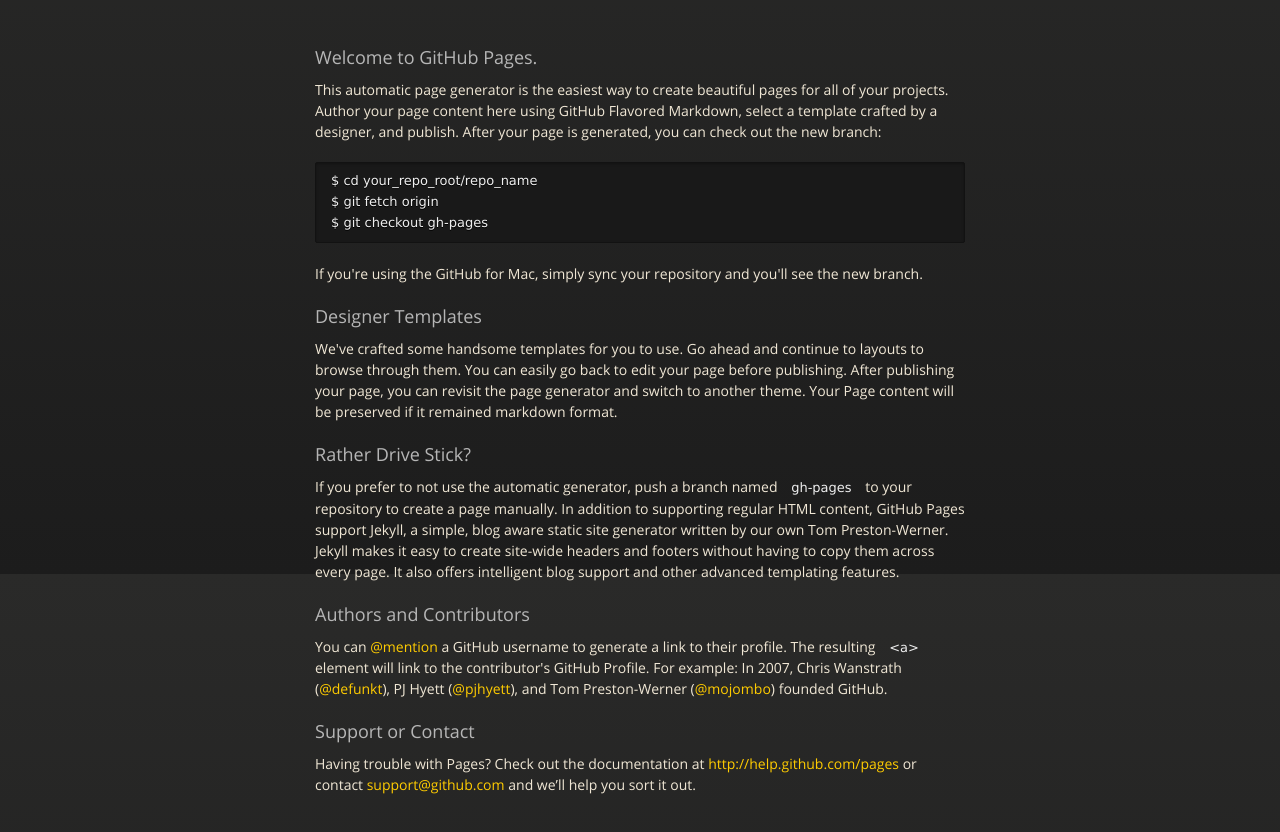
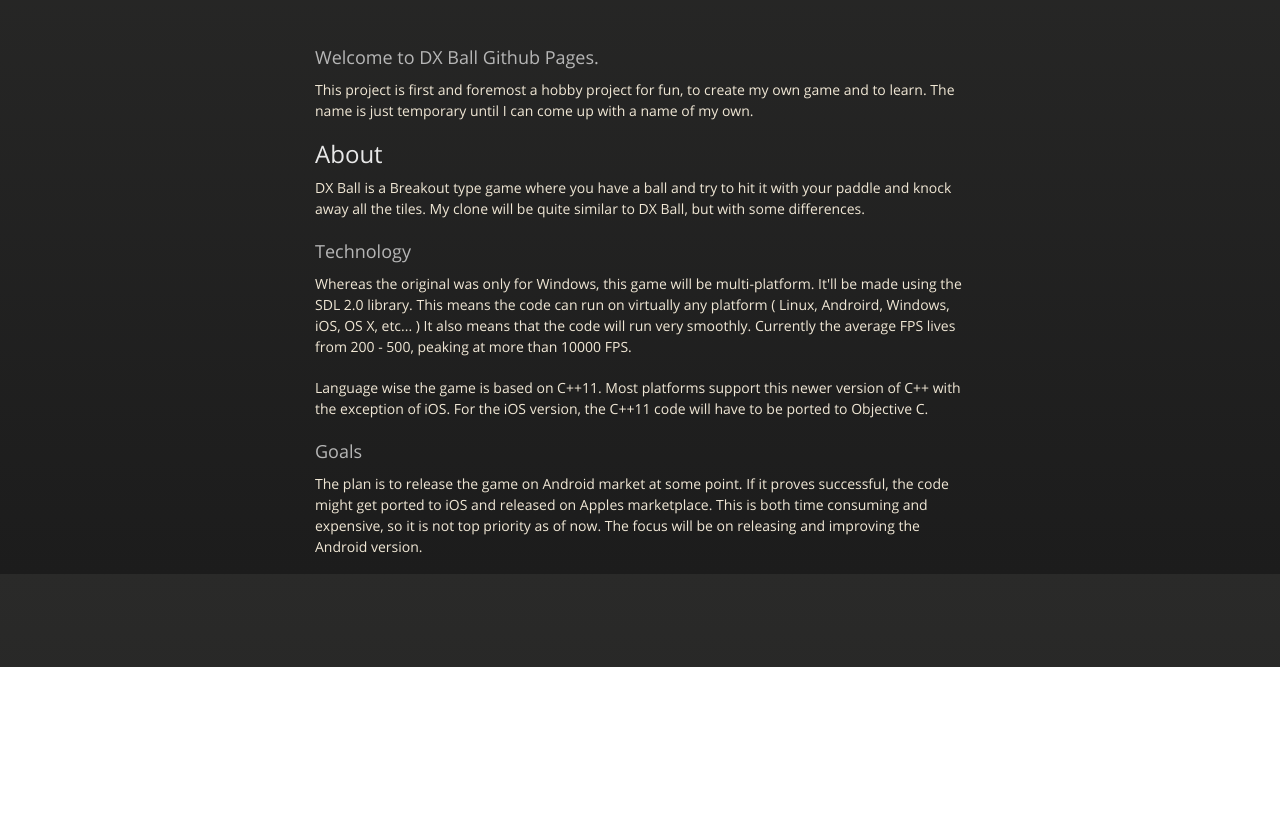
Before and after one commit to olevegard/DXBall, a plain HTML site: page index.html in a window 1280 px wide. Shown: the part 226-1058 px from the top of the page. After the commit the page ends 893 px from the top, so only its background shows below. Drawn offline with nearby package versions, Linux system fonts and the light colour scheme.

```diff
--- a/index.html
+++ b/index.html
@@ -39,36 +39,26 @@
         </div>
 
         <h3>
-<a name="welcome-to-github-pages" class="anchor" href="#welcome-to-github-pages"><span class="octicon octicon-link"></span></a>Welcome to GitHub Pages.</h3>
+<a name="welcome-to-dx-ball-github-pages" class="anchor" href="#welcome-to-dx-ball-github-pages"><span class="octicon octicon-link"></span></a>Welcome to DX Ball Github Pages.</h3>
 
-<p>This automatic page generator is the easiest way to create beautiful pages for all of your projects. Author your page content here using GitHub Flavored Markdown, select a template crafted by a designer, and publish. After your page is generated, you can check out the new branch:</p>
+<p>This project is first and foremost a hobby project for fun, to create my own game and to learn. The name is just temporary until I can come up with a name of my own. </p>
 
-<pre><code>$ cd your_repo_root/repo_name
-$ git fetch origin
-$ git checkout gh-pages
-</code></pre>
+<h2>
+<a name="about" class="anchor" href="#about"><span class="octicon octicon-link"></span></a>About</h2>
 
-<p>If you're using the GitHub for Mac, simply sync your repository and you'll see the new branch.</p>
+<p>DX Ball is a Breakout type game where you have a ball and try to hit it with your paddle and knock away all the tiles. My clone will be quite similar to DX Ball, but with some differences. </p>
 
 <h3>
-<a name="designer-templates" class="anchor" href="#designer-templates"><span class="octicon octicon-link"></span></a>Designer Templates</h3>
+<a name="technology" class="anchor" href="#technology"><span class="octicon octicon-link"></span></a>Technology</h3>
 
-<p>We've crafted some handsome templates for you to use. Go ahead and continue to layouts to browse through them. You can easily go back to edit your page before publishing. After publishing your page, you can revisit the page generator and switch to another theme. Your Page content will be preserved if it remained markdown format.</p>
+<p>Whereas the original was only for Windows, this game will be multi-platform. It'll be made using the SDL 2.0 library. This means the code can run on virtually any platform ( Linux, Androird, Windows, iOS, OS X, etc... ) It also means that the code will run very smoothly. Currently the average FPS lives from 200 - 500, peaking at more than 10000 FPS. </p>
+
+<p>Language wise the game is based on C++11. Most platforms support this newer version of C++ with the exception of iOS. For the iOS version, the C++11 code will have to be ported to Objective C. </p>
 
 <h3>
-<a name="rather-drive-stick" class="anchor" href="#rather-drive-stick"><span class="octicon octicon-link"></span></a>Rather Drive Stick?</h3>
+<a name="goals" class="anchor" href="#goals"><span class="octicon octicon-link"></span></a>Goals</h3>
 
-<p>If you prefer to not use the automatic generator, push a branch named <code>gh-pages</code> to your repository to create a page manually. In addition to supporting regular HTML content, GitHub Pages support Jekyll, a simple, blog aware static site generator written by our own Tom Preston-Werner. Jekyll makes it easy to create site-wide headers and footers without having to copy them across every page. It also offers intelligent blog support and other advanced templating features.</p>
-
-<h3>
-<a name="authors-and-contributors" class="anchor" href="#authors-and-contributors"><span class="octicon octicon-link"></span></a>Authors and Contributors</h3>
-
-<p>You can <a href="https://github.com/blog/821" class="user-mention">@mention</a> a GitHub username to generate a link to their profile. The resulting <code>&lt;a&gt;</code> element will link to the contributor's GitHub Profile. For example: In 2007, Chris Wanstrath (<a href="https://github.com/defunkt" class="user-mention">@defunkt</a>), PJ Hyett (<a href="https://github.com/pjhyett" class="user-mention">@pjhyett</a>), and Tom Preston-Werner (<a href="https://github.com/mojombo" class="user-mention">@mojombo</a>) founded GitHub.</p>
-
-<h3>
-<a name="support-or-contact" class="anchor" href="#support-or-contact"><span class="octicon octicon-link"></span></a>Support or Contact</h3>
-
-<p>Having trouble with Pages? Check out the documentation at <a href="http://help.github.com/pages">http://help.github.com/pages</a> or contact <a href="mailto:support@github.com">support@github.com</a> and we’ll help you sort it out.</p>
+<p>The plan is to release the game on Android market at some point. If it proves successful, the code might get ported to iOS and released on Apples marketplace. This is both time consuming and expensive, so it is not top priority as of now. The focus will be on releasing and improving the Android version. </p>
       </section>
 
     </div>
```
Also changed, not shown: params.json (+1 -1 lines).
